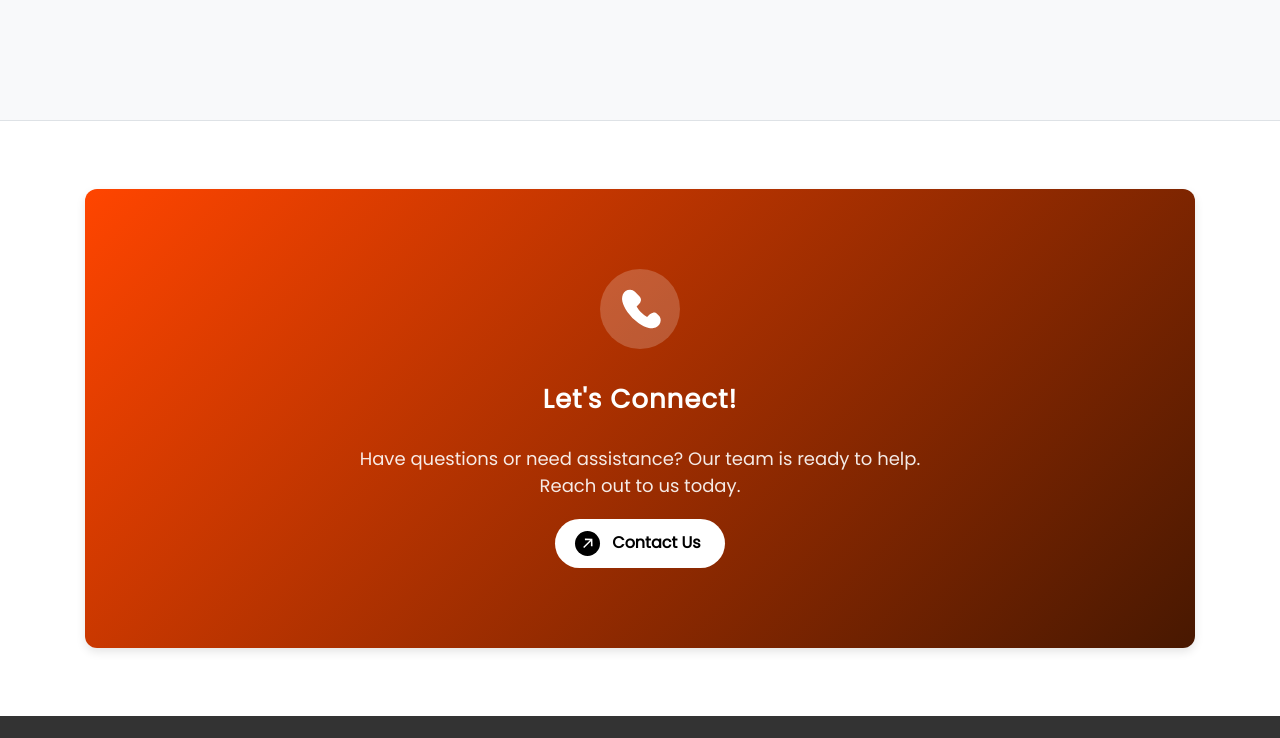
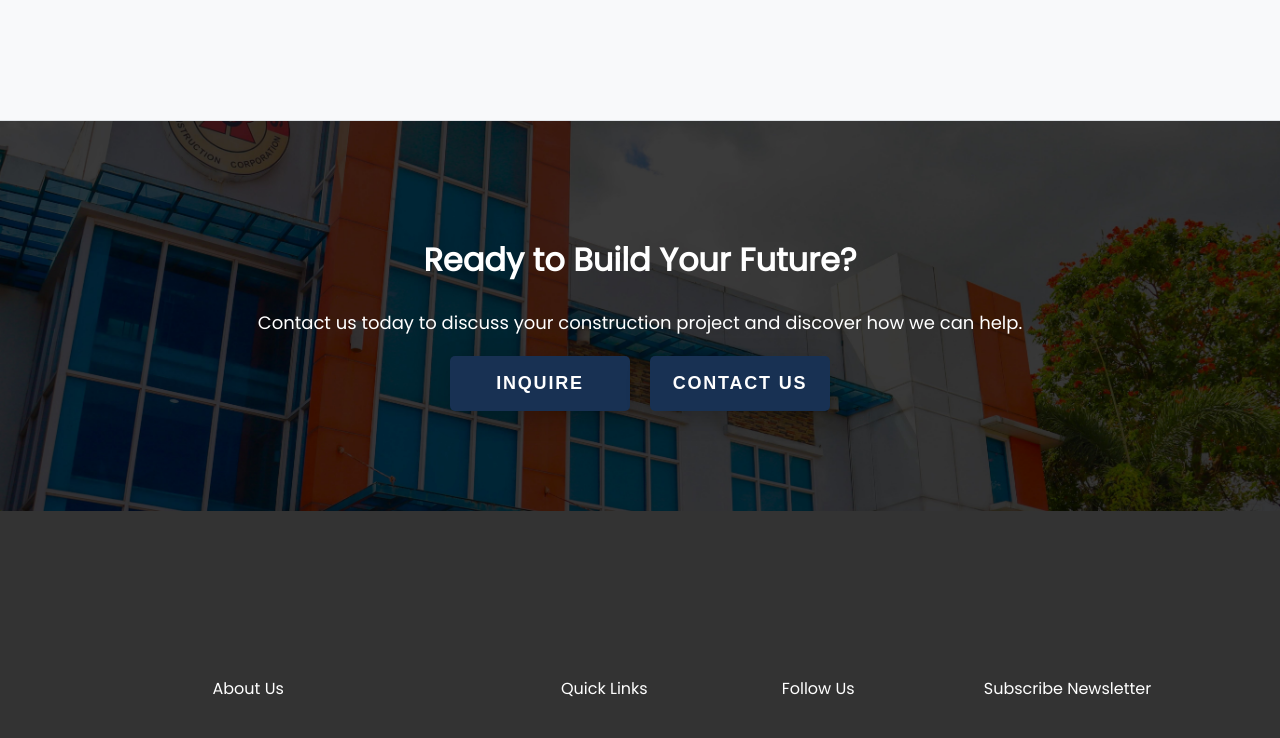
Before and after one commit to Bulanadi-Richmon/RCRCC-WEBSITE, a plain HTML site: page index.html in a window 1280 px wide. Shown: the part 5230-5968 px from the top of the page. Drawn offline with nearby package versions, Linux system fonts and the light colour scheme; files that its build step writes are made by us from their sources; files whose address does not match are found by name.

Commit message:
Updated 2-20-25

```diff
--- a/css-js/style.css
+++ b/css-js/style.css
@@ -230,13 +230,11 @@ h2 {
 
 /* CTA Section Styling */
 .cta-section {
-  background: linear-gradient(135deg, #ff4500, #481801); /* Gradient background */
-  padding: 80px 30px;
+  position: relative;
+  background: url('../images/cta.jpg') center/cover no-repeat fixed;
   text-align: center;
-  border-radius: 12px;
+  padding: 100px 20px;
   color: white;
-  box-shadow: 0 4px 10px rgba(0, 0, 0, 0.1);
-  animation: fadeInUp 0.8s ease-in-out;
 }
 
 /* Icon Styling */
@@ -253,19 +251,76 @@ h2 {
 
 /* Heading and Text */
 .cta-heading {
-  font-weight: 700;
-  font-size: 26px;
-  letter-spacing: 1px;
+  font-size: 32px;
+  font-weight: bold;
   margin-bottom: 10px;
 }
 
 .cta-text {
   font-size: 18px;
-  line-height: 1.5;
-  opacity: 0.9;
-  max-width: 600px;
-  margin: 0 auto 20px;
+  margin-bottom: 20px;
 }
+
+/* Button Container Styling */
+.cta-buttons {
+  display: flex;
+  justify-content: center;
+  align-items: center;
+  gap: 20px;
+  margin-top: 20px;
+}
+
+/* Uniform Button Styling */
+.custom-btn {
+  display: flex;
+  justify-content: center;
+  align-items: center;
+  border-radius: 5px;
+  background: #183153;
+  font-family: "Montserrat", sans-serif;
+  box-shadow: 0px 6px 24px 0px rgba(0, 0, 0, 0.2);
+  border: none;
+  text-decoration: none;
+  width: 180px; /* Uniform width */
+  height: 55px; /* Uniform height */
+  cursor: pointer;
+  transition: all 0.3s ease-in-out;
+}
+
+/* Remove underline from text */
+.custom-btn span {
+  text-align: center;
+  text-decoration: none;
+  color: #fff;
+  font-size: 1.125em;
+  font-weight: 700;
+  letter-spacing: 0.1em;
+}
+
+/* Button hover effect */
+.custom-btn:hover {
+  background: #ffd401;
+}
+
+.custom-btn:hover span {
+  color: #183153;
+}
+
+@keyframes scaleUp {
+  0% {
+    transform: scale(1);
+  }
+  50% {
+    transform: scale(0.95);
+  }
+  100% {
+    transform: scale(1);
+  }
+}
+
+
+
+
 
 /* Contact Us Button */
 .button {
--- a/index.html
+++ b/index.html
@@ -1001,40 +1001,19 @@
 
 
 <!-- CTA Section -->
-
-<section class="container my-5">
-  <div class="cta-section">
-    <!-- Icon -->
-    <div class="cta-icon">
-      <svg xmlns="http://www.w3.org/2000/svg" width="56" height="56" viewBox="0 0 24 24" fill="white">
-        <path d="M19.354 14.146c-.469-.469-1.137-.67-1.768-.568a3.007 3.007 0 0 0-1.503.804l-1.045 1.045a11.943 11.943 0 0 1-4.489-4.49l1.045-1.045c.404-.404.689-.936.804-1.503.102-.631-.099-1.299-.568-1.768L9.844 4.646a2.987 2.987 0 0 0-3.146-.746c-1.237.411-2.102 1.551-2.316 2.878a4.509 4.509 0 0 0 .066 2.012c.335 1.442 1.058 2.914 2.152 4.475a18.093 18.093 0 0 0 4.707 4.707c1.561 1.094 3.033 1.817 4.475 2.152a4.509 4.509 0 0 0 2.012.066c1.327-.214 2.467-1.079 2.878-2.316a2.987 2.987 0 0 0-.746-3.146l-1.489-1.489z"/>
-      </svg>
-    </div>
-
-    <!-- Heading and Text -->
-    <h2 class="cta-heading">Let's Connect!</h2>
-    <p class="cta-text">Have questions or need assistance? Our team is ready to help. Reach out to us today.</p>
-
-    <!-- Contact Us Button -->
-    <div class="text-center">
-      <button href="#" class="button" style="--clr: #7808d0">
-        <span class="button__icon-wrapper">
-          <svg viewBox="0 0 14 15" fill="none" xmlns="http://www.w3.org/2000/svg" class="button__icon-svg" width="10">
-            <path d="M13.376 11.552l-.264-10.44-10.44-.24.024 2.28 6.96-.048L.2 12.56l1.488 1.488 9.432-9.432-.048 6.912 2.304.024z" fill="currentColor"></path>
-          </svg>
-
-          <svg viewBox="0 0 14 15" fill="none" width="10" xmlns="http://www.w3.org/2000/svg" class="button__icon-svg button__icon-svg--copy">
-            <path d="M13.376 11.552l-.264-10.44-10.44-.24.024 2.28 6.96-.048L.2 12.56l1.488 1.488 9.432-9.432-.048 6.912 2.304.024z" fill="currentColor"></path>
-          </svg>
-        </span>
-        Contact Us
-      </button>
+<section class="cta-section">
+  <div class="cta-content">
+    <h2 class="cta-heading">Ready to Build Your Future?</h2>
+    <p class="cta-text">Contact us today to discuss your construction project and discover how we can help.</p>
+
+    <div class="cta-buttons">
+      <a href="#" class="custom-btn"><span>INQUIRE</span></a>
+      <a href="#" class="custom-btn"><span>CONTACT US</span></a>
     </div>
   </div>
 </section>
-
-
 <!-- End CTA Section -->
+
 
       <!-- <section
         class="site-section testimonial-wrap"
```
Also changed, not shown: images/1-img.png (added), images/2-img.png (added), images/3-img.png (added), images/4-img.png (added), images/cta.jpg (added), 1 other file.
